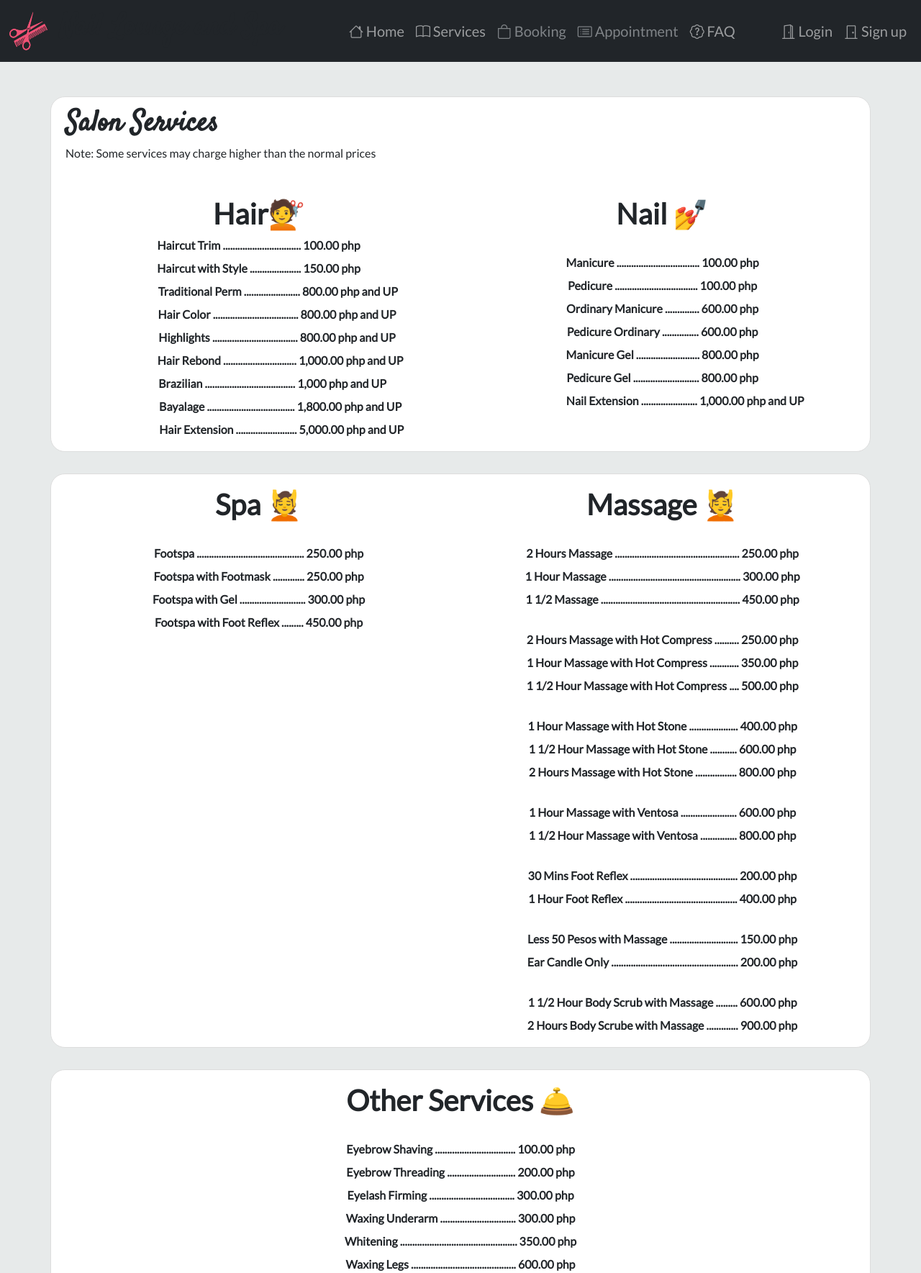
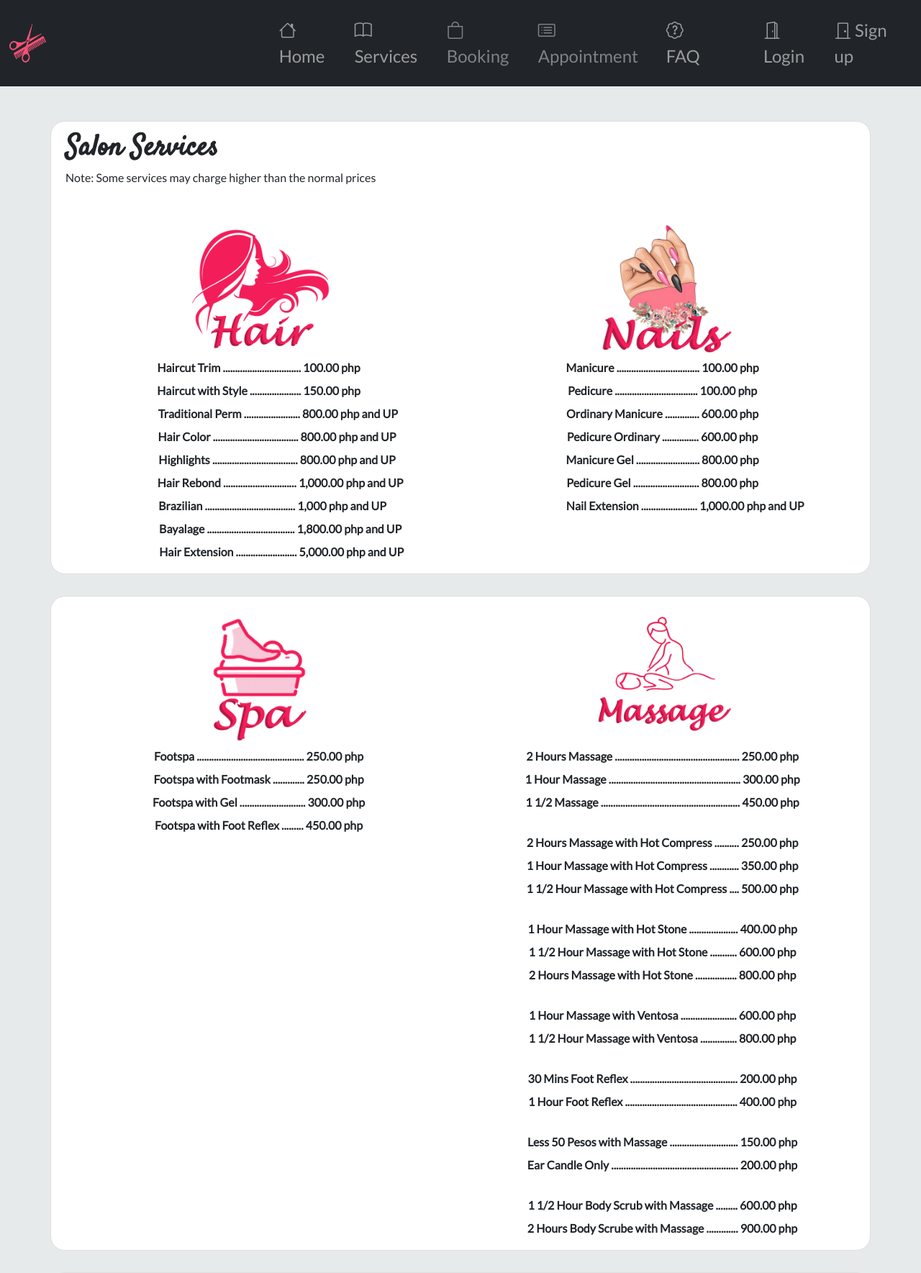
Before and after one commit to JaysonFormat/Flask_Website, a Flask app: page /service/ in a window 1280 px wide. Shown: the top 1769 px of the page at 72% size. Run offline with Flask 3, Linux system fonts and the light colour scheme; some libraries are stand-ins or nearby versions.

Commit message:
may additional revision pa yung sa services

```diff
--- a/project/templates/base.html
+++ b/project/templates/base.html
@@ -34,51 +34,51 @@
       <div class="collapse navbar-collapse justify-content-end"id="navbarSupportedContent">
         <ul class="navbar-nav">
           <li class="nav-item">
-            <a class="nav-link fs-5" aria-current="page" href="{{ url_for('index') }}"> <i class="bi bi-house"></i> Home</a>
+            <a class="nav-link fs-4" aria-current="page" href="{{ url_for('index') }}"> <i class="bi bi-house"></i> Home</a>
           </li>
           {% if current_user.is_authenticated %}
           <li class="nav-item">
-            <a class="nav-link fs-5" href="{{ url_for('service') }}"> <i class="bi bi-book"></i> Services</a>
+            <a class="nav-link fs-4" href="{{ url_for('service') }}"> <i class="bi bi-book"></i> Services</a>
           </li>
           <li class="nav-item">
-            <a class="nav-link fs-5" href="{{ url_for('booking') }}"> <i class="bi bi-bag"></i> Booking</a>
+            <a class="nav-link fs-4" href="{{ url_for('booking') }}"> <i class="bi bi-bag"></i> Booking</a>
           </li>
           <li class="nav-item">
-            <a class="nav-link fs-5" href="{{ url_for('history') }}"><i class="bi bi-card-list"></i> Appointment</a>
+            <a class="nav-link fs-4" href="{{ url_for('history') }}"><i class="bi bi-card-list"></i> Appointment</a>
           </li>
            <li class="nav-item">
-            <a class="nav-link fs-5 me-5" href="{{ url_for('FAQ') }}"><i class="bi bi-patch-question"></i> FAQ</a>
+            <a class="nav-link fs-4 me-5" href="{{ url_for('FAQ') }}"><i class="bi bi-patch-question"></i> FAQ</a>
           </li>
           {% else %}
           <li class="nav-item">
-            <a class="nav-link fs-5" href="{{ url_for('service') }}"><i class="bi bi-book"></i> Services</a>
+            <a class="nav-link fs-4" href="{{ url_for('service') }}"><i class="bi bi-book"></i> Services</a>
           </li>
           <li class="nav-item">
-            <a class="nav-link fs-5 disabled text-body-tertiary " href="#"> <i class="bi bi-bag"></i> Booking </a>
+            <a class="nav-link fs-4 disabled text-body-tertiary " href="#"> <i class="bi bi-bag"></i> Booking </a>
           </li>
           <li class="nav-item">
-            <a class="nav-link fs-5 disabled text-body-tertiary " href="#"><i class="bi bi-card-list"></i> Appointment</a>
+            <a class="nav-link fs-4 disabled text-body-tertiary " href="#"><i class="bi bi-card-list"></i> Appointment</a>
           </li>
           </li>
            <li class="nav-item">
-            <a class="nav-link fs-5 me-5" href="{{ url_for('FAQ') }}"><i class="bi bi-patch-question"></i> FAQ</a>
+            <a class="nav-link fs-4 me-5" href="{{ url_for('FAQ') }}"><i class="bi bi-patch-question"></i> FAQ</a>
           </li>
           {% endif %}
         </ul>
         <ul class="navbar-nav" >
           {% if current_user.is_authenticated %}
           <li class="nav-item">
-            <a class="nav-link fs-5" href="{{ url_for('account') }}"> <i class="bi bi-person-circle"></i>Account</a>
+            <a class="nav-link fs-4" href="{{ url_for('account') }}"> <i class="bi bi-person-circle"></i>Account</a>
           </li>
           <li class="nav-item">
-            <a class="nav-link fs-5" href="{{ url_for('logout') }}"> <i class="bi bi-door-closed"></i> Logout</a>
+            <a class="nav-link fs-4" href="{{ url_for('logout') }}"> <i class="bi bi-door-closed"></i> Logout</a>
           </li>
           {% else %}
           <li class="nav-item">
-            <a class="nav-link fs-5" href="{{ url_for('login') }}"> <i class="bi bi-door-open"></i> Login</a>
+            <a class="nav-link fs-4" href="{{ url_for('login') }}"> <i class="bi bi-door-open"></i> Login</a>
           </li>
           <li class="nav-item">
-            <a class="nav-link fs-5" href="{{ url_for('signup') }}"> <i class="bi bi-door-closed"></i> Sign up</a>
+            <a class="nav-link fs-4" href="{{ url_for('signup') }}"> <i class="bi bi-door-closed"></i> Sign up</a>
           </li>
           {% endif %}
         </ul>
--- a/project/templates/service.html
+++ b/project/templates/service.html
@@ -15,7 +15,7 @@
 
       <div class="row">
         <div class="col-md-6 text-center ">
-          <h1 class="my-2 fw-bold">Hair&#x1F487</h1>
+          <img src="{{ url_for('static', filename='hair.png' ) }}" style="width:200px;height:200px;" >
           <div class="d-inline-flex flex-column">
           <p class="mb-2"><strong>Haircut Trim&nbsp;................................&nbsp;100.00 php</strong></p>
           <p class="mb-2"><strong>Haircut with Style&nbsp;.....................&nbsp;150.00 php</strong></p>
@@ -30,7 +30,7 @@
       </div>
 
         <div class="col-md-6 text-center ">
-          <h1 class="my-2 fw-bold">Nail &#x1F485</h1>
+          <img src="{{ url_for('static', filename='Nail.png' ) }}" style="width:200px;height:200px;" >
           <br>
           <p class="mb-2"><strong>Manicure&nbsp;..................................&nbsp;100.00 php</strong></p>
           <p class="mb-2"><strong>Pedicure&nbsp;..................................&nbsp;100.00 php</strong></p>
@@ -48,7 +48,7 @@
 
     <div class="row">
         <div class="col-md-6 text-center ">
-          <h1 class="my-2 fw-bold">Spa &#x1F486</h1>
+          <img src="{{ url_for('static', filename='spa.png' ) }}" style="width:200px;height:200px;" >
           <br>
           <p class="mb-2"><strong>Footspa&nbsp;............................................&nbsp;250.00 php</strong></p>
           <p class="mb-2"><strong>&emsp;&emsp;Footspa with Footmask&nbsp;.............&nbsp;250.00 php&emsp;&emsp;</strong></p>
@@ -58,7 +58,7 @@
 
         </div>
         <div class="col-md-6 text-center ">
-          <h1 class="my-2 fw-bold">Massage &#x1F486</h1>
+          <img src="{{ url_for('static', filename='Massage.png' ) }}" style="width:200px;height:200px;" >
           <br>
           <p class="mb-2"><strong>2 Hours Massage&nbsp;...................................................&nbsp;250.00 php</strong></p>
           <p class="mb-2"><strong>1 Hour Massage&nbsp;......................................................&nbsp;300.00 php</strong></p>
```
Also changed, not shown: project/static/Massage.png (added), project/static/Nail.png (added), project/static/hair.png (added), project/static/spa.png (added).
